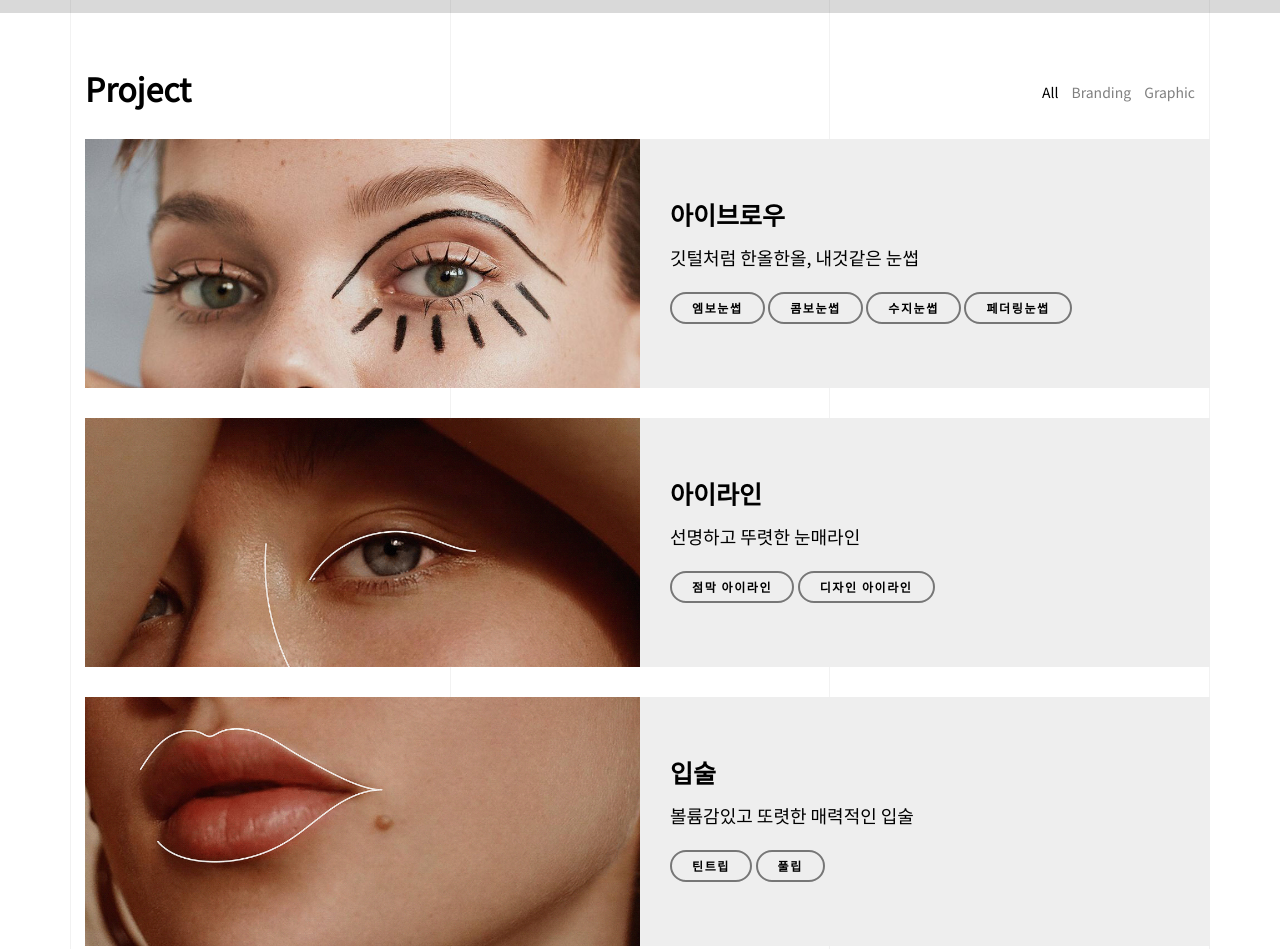
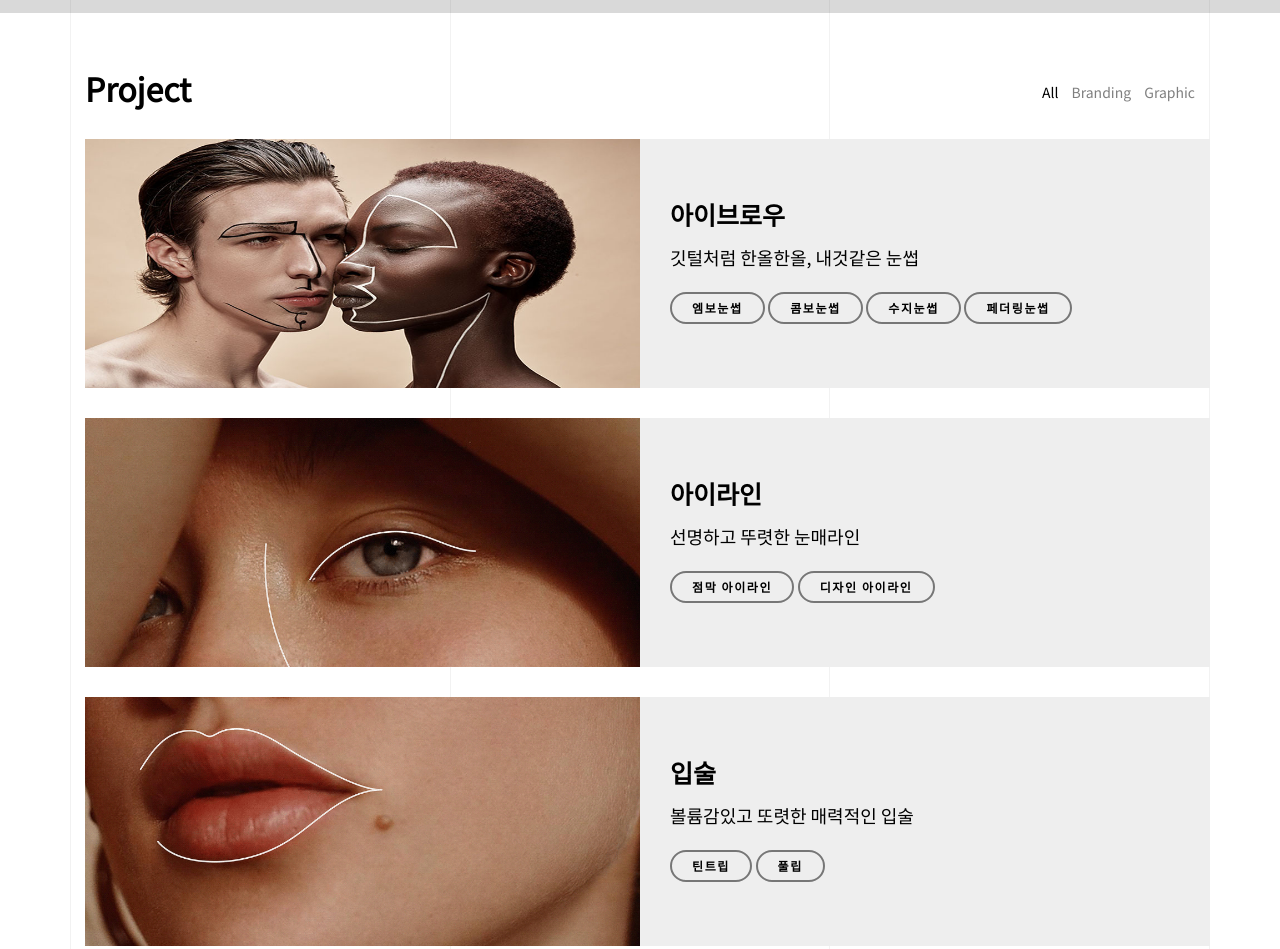
Before and after one commit to allcoveracademy/allcover, a plain HTML site: page index.html in a window 1280 px wide. Shown: the part 820-1769 px from the top of the page. Drawn offline with nearby package versions, Linux system fonts and the light colour scheme; files whose address does not match are found by name.

Commit message:
Add files via upload

```diff
--- a/index.html
+++ b/index.html
@@ -158,7 +158,7 @@
                         <!-- <p>간단설명</p> -->
                       </div>
                     </div>
-                    <img src="images/I WANT MORE PINK - Issuu.jpg" class="lazyload  img-fluid" alt="Images" />
+                    <img src="images/Black & White Symmetry line work - beauty makeup.jpg" class="lazyload  img-fluid" alt="Images" />
                   </a>
                   <div class="portfolio-text gsap-reveal-img col-md-6">
                     <h2>아이브로우</h2>
@@ -353,7 +353,6 @@
                 º 기업체 및 교육기관 반영구화장/SMP 교육 특강 <br>
                 º 베트남 반영구화장교육 및 시술 <br>
                 º 미국 SMP 트레이너과정 수료 <br>
-                º 강남,압구정 피부과/성형외과 상담일정(현장실무5년) <br>
                 º 미용사면허증 <br>
                 º 메이크업아티스트국가자격증 <br>
                 º 퍼스널컬러자격증 1급 <br>
```
Also changed, not shown: images/Black & White Symmetry line work - beauty makeup.jpg (added), images/hair.jpg, images/hair3.jpg.
